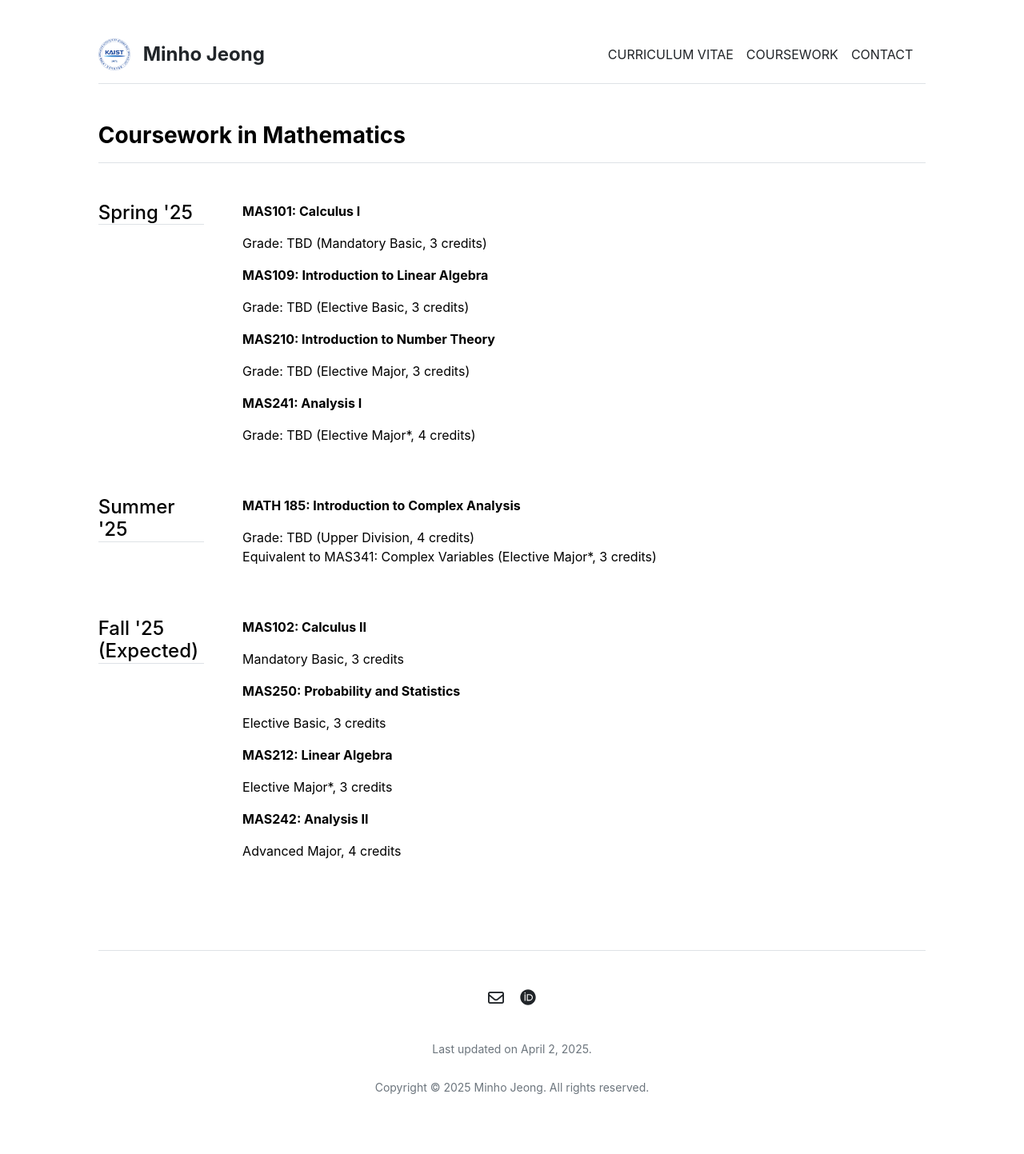
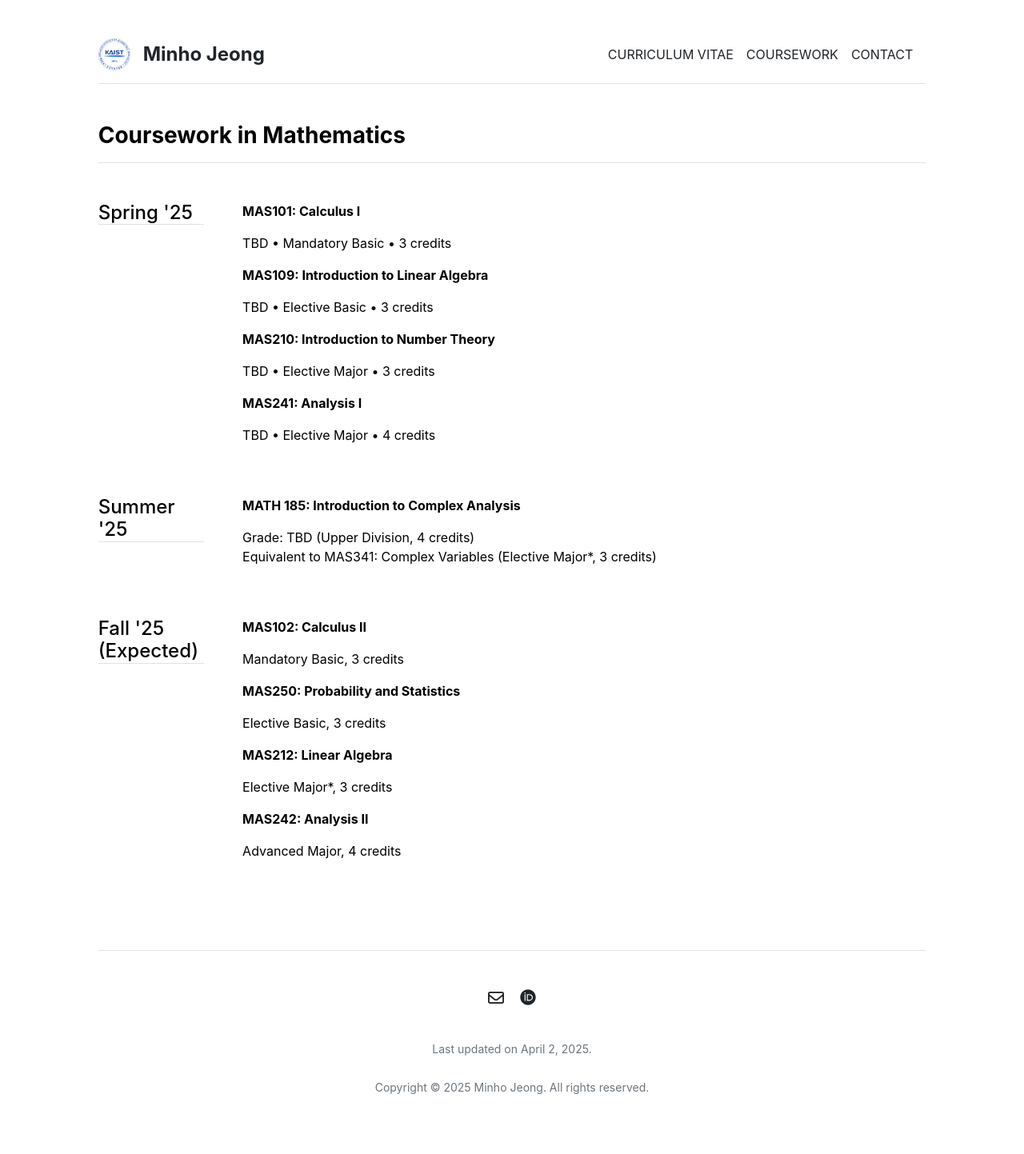
Before and after one commit to mino-jeong/mino-jeong.github.io, a Jekyll site: the page built from coursework.md, in a window 1280 px wide. Shown: the whole page at 80% size. Built offline with Jekyll 4.4.1, drawn with Linux system fonts in a browser that asks for light colours.

Commit message:
Update s25.yml

```diff
--- a/_data/coursework/s25.yml
+++ b/_data/coursework/s25.yml
@@ -1,11 +1,11 @@
 - title: 'MAS101: Calculus I'
-  description: 'Grade: TBD (Mandatory Basic, 3 credits)'
+  description: 'TBD • Mandatory Basic • 3 credits'
 
 - title: 'MAS109: Introduction to Linear Algebra'
-  description: 'Grade: TBD (Elective Basic, 3 credits)'
+  description: 'TBD • Elective Basic • 3 credits'
 
 - title: 'MAS210: Introduction to Number Theory'
-  description: 'Grade: TBD (Elective Major, 3 credits)'
+  description: 'TBD • Elective Major • 3 credits'
 
 - title: 'MAS241: Analysis I'
-  description: 'Grade: TBD (Elective Major*, 4 credits)'
+  description: 'TBD • Elective Major • 4 credits'
```
